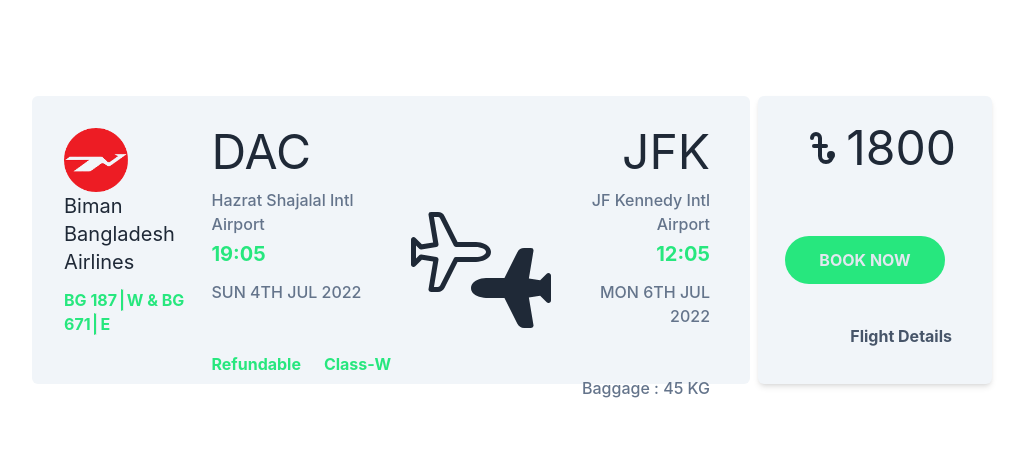
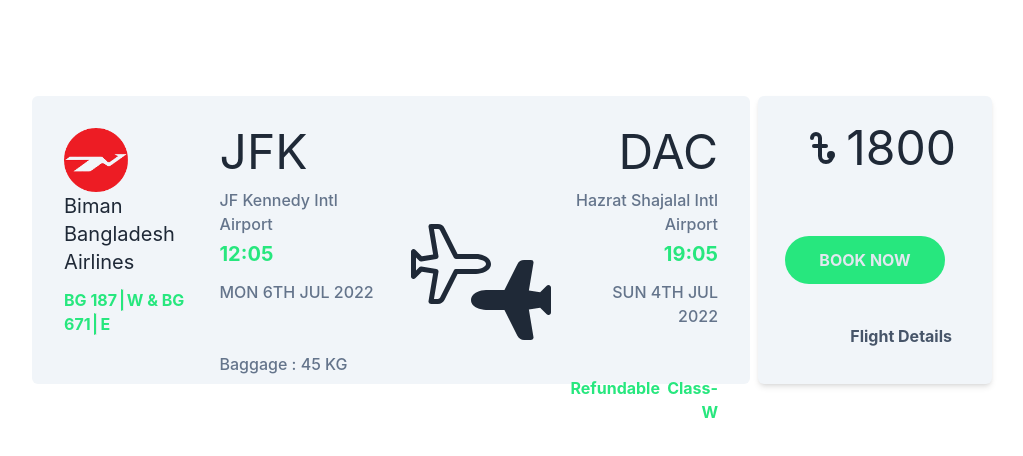
Before and after one commit to shawonislam1109/Fly-tech-task, a React (Create React App) app: page / in a window 1280 px wide. Both pictures are taken after a click on the button 640 px from the left and 288 px from the top of the page. Shown: the top 456 px of the page, without its empty margins (128-1151 px from the left). Built offline with nearby package versions, Linux system fonts and the light colour scheme.

Commit message:
header section complete

```diff
--- a/src/Component/Home/Home.js
+++ b/src/Component/Home/Home.js
@@ -24,6 +24,7 @@
               <span className="border"></span> E{" "}
             </h1>
           </div>
+
           {/* grid cols number 2 */}
           <div className="col-span-3 mt-8">
             <h1 className="text-5xl">DAC</h1>
@@ -37,6 +38,7 @@
               <p>Class-W</p>
             </div>
           </div>
+
           {/* Grid cols number 3  */}
           <div className="col-span-3 flex justify-center  items-center">
             {button1 ? (
@@ -63,6 +65,7 @@
               </button>
             )}
           </div>
+
               {/* Grid cols number 4 */}
           <div className="col-span-3 mt-8 text-end mr-10 ">
             <h1 className="text-5xl ">JFK</h1>
--- a/src/Component/Home/HomeSwitch.js
+++ b/src/Component/Home/HomeSwitch.js
@@ -12,29 +12,30 @@
     <div className="grid grid-cols-12 w-9/12 mx-auto gap-2">
       <div className="col-span-9 h-72 bg-slate-100 mt-24 rounded-md">
         <div className="grid grid-cols-12">
-          {/* Grid cols number 4 */}
-          <div className="col-span-3 mt-8 text-end mr-10 ">
+          {/* grid cols number 1  */}
+          <div className="col-span-3 ml-8">
+            <img className="w-16 h-16  mt-8 " src={image} alt="" />
+            <h1 className="text-xl ">
+              Biman Bangladesh <br /> Airlines
+            </h1>
+            <h1 className="color font-bold mt-3">
+              BG 187 <span className="border"></span> W & BG 671{" "}
+              <span className="border"></span> E{" "}
+            </h1>
+          </div>
+
+
+           {/* Grid cols number 2 */}
+           <div className="col-span-3 mt-8 ml-2 ">
             <h1 className="text-5xl ">JFK</h1>
             <p className="text-slate-500 font-medium mt-3">
-              JF Kennedy Intl Airport{" "}
+              JF Kennedy Intl Airport
             </p>
             <p className="text-xl font-bold my-1 color">12:05</p>
             <p className="text-slate-500 font-medium mt-3">MON 6TH JUL 2022</p>
             <p className="text-slate-500 font-medium mt-12">Baggage : 45 KG</p>
           </div>
-          {/* grid cols number 2 */}
-          <div className="col-span-3 mt-8">
-            <h1 className="text-5xl">DAC</h1>
-            <p className="text-slate-500 font-medium mt-3">
-              Hazrat Shajalal Intl Airport
-            </p>
-            <p className="text-xl font-bold my-1 color">19:05</p>
-            <p className="text-slate-500 font-medium mt-3">SUN 4TH JUL 2022</p>
-            <div className="flex justify-between color font-bold mt-12">
-              <p>Refundable </p>
-              <p>Class-W</p>
-            </div>
-          </div>
+
           {/* Grid cols number 3  */}
           <div className="col-span-3 flex justify-center  items-center">
             {button1 ? (
@@ -64,17 +65,22 @@
             )}
           </div>
 
-          {/* grid cols number 1  */}
-          <div className="col-span-3 ml-8">
-            <img className="w-16 h-16  mt-8 " src={image} alt="" />
-            <h1 className="text-xl ">
-              Biman Bangladesh <br /> Airlines
-            </h1>
-            <h1 className="color font-bold mt-3">
-              BG 187 <span className="border"></span> W & BG 671{" "}
-              <span className="border"></span> E{" "}
-            </h1>
+
+          {/* grid cols number 4 */}
+          <div className="col-span-3 mt-8 text-end mr-8">
+            <h1 className="text-5xl">DAC</h1>
+            <p className="text-slate-500 font-medium mt-3">
+              Hazrat Shajalal Intl Airport
+            </p>
+            <p className="text-xl font-bold my-1 color">19:05</p>
+            <p className="text-slate-500 font-medium mt-3">SUN 4TH JUL 2022</p>
+            <div className="flex justify-around color font-bold mt-12">
+              <p>Refundable </p>
+              <p>Class-W</p>
+            </div>
           </div>
+
+
         </div>
       </div>
 
--- /dev/null
+++ b/src/Component/Main/MainHome.js
@@ -0,0 +1,17 @@
+import React, { useContext } from 'react';
+import { ButtonContext } from '../../App';
+import Home from '../Home/Home';
+import HomeSwitch from '../Home/HomeSwitch';
+
+const MainHome = () => {
+    const {button1} = useContext(ButtonContext);
+    return (
+        <div>
+            {
+                button1 ? <Home/> : <HomeSwitch/>
+            }
+        </div>
+    );
+};
+
+export default MainHome;
--- a/src/Route/Route.js
+++ b/src/Route/Route.js
@@ -1,10 +1,10 @@
 import { createBrowserRouter } from "react-router-dom";
-import Home from "../Component/Home/Home";
+import MainHome from "../Component/Main/MainHome";
 
 
 export const route = createBrowserRouter([
       {
         path: '/',
-        element: <Home/>
+        element: <MainHome/>
       }
 ])
```
